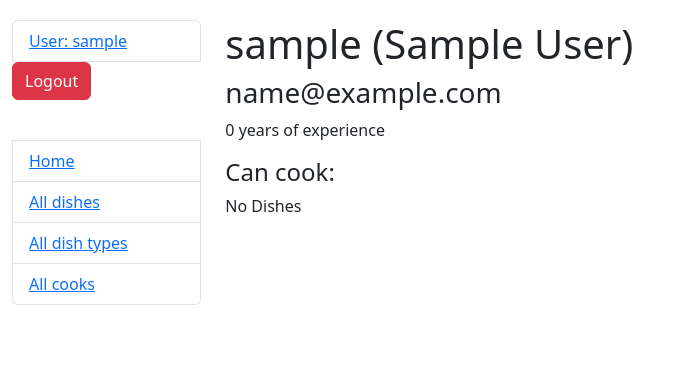
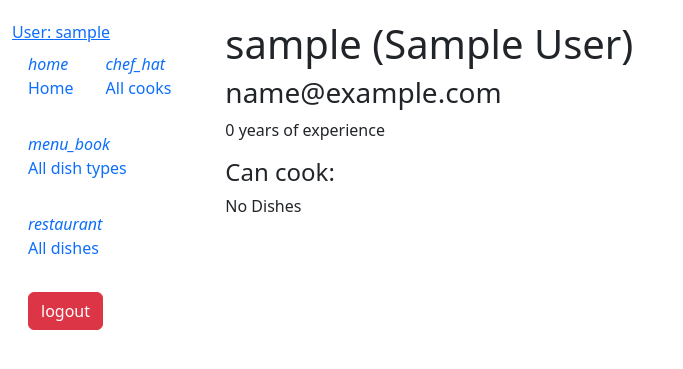
Before and after one commit to Komar88lvl/shynok, a Django app: page /kitchen/cooks/1/ in a window 1280 px wide. Shown: the top 369 px of the page, without its empty margins (0-683 px from the left). Run offline with Django 5.2, Linux system fonts and the light colour scheme; the visitor is signed in with stand-in values (Sample User, id 1); data comes from the database, SQL or seed files in the repository; data that the repository does not hold is empty.

Commit message:
Include downloaded template in sidebar

```diff
--- a/templates/includes/sidebar.html
+++ b/templates/includes/sidebar.html
@@ -1,28 +1,52 @@
-<ul class="sidebar-nav list-group">
+    <div class="sidebar" data-color="purple" data-background-color="white" data-image="/static/assets/img/sidebar-1.jpg">
+      <div class="logo">
+        <span class="simple-text logo-normal">
           {% if user.is_authenticated %}
             <li class="list-group-item">
               <a href="{% url 'kitchen:cook-detail' user.id %}">User:  {{ user.username }}</a>
             </li>
-      <form action="{% url 'logout' %}" method="post">
-        {% csrf_token %}
-        <button type="submit" class="btn btn-danger">Logout</button>
-      </form>
           {% else %}
             <li class="list-group-item">
               <a href="{% url 'login' %}">Login</a>
             </li>
           {% endif %}
+        </span>
+      </div>
+      <div class="sidebar-wrapper">
+        <ul class="nav">
+        {% if request.user.is_authenticated %}
+          <li class="nav-item {% if 'index' in segment %} active {% endif %}">
+            <a class="nav-link" href="{% url 'kitchen:index' %}">
+              <i class="material-symbols-outlined">home</i>
+              <p>Home</p>
+            </a>
+          </li>
+          <li class="nav-item {% if 'kitchen/cooks/' in request.path %} active {% endif %}">
+            <a class="nav-link" href="{% url 'kitchen:cook-list' %}">
+              <i class="material-symbols-outlined">chef_hat</i>
+              <p>All cooks</p>
+            </a>
+          </li>
+          <li class="nav-item {% if 'kitchen/dish-types/' in request.path %} active {% endif %}">
+            <a class="nav-link" href="{% url 'kitchen:dish-type-list' %}">
+              <i class="material-symbols-outlined">menu_book</i>
+              <p>All dish types</p>
+            </a>
+          </li>
+          <li class="nav-item {% if 'kitchen/dishes' in request.path %} active {% endif %}">
+            <a class="nav-link" href="{% url 'kitchen:dish-list' %}">
+              <i class="material-symbols-outlined">restaurant</i>
+              <p>All dishes</p>
+            </a>
+          </li>
           <br>
-  <li class="list-group-item">
-    <a href="{% url 'kitchen:index' %}">Home</a>
+          <li class="nav-item ">
+            <form action="{% url 'logout' %}" method="post" class="nav-link">
+              {% csrf_token %}
+              <p><button type="submit" class="btn btn-danger">logout</button></p>
+            </form>
           </li>
-  <li class="list-group-item">
-    <a href="{% url 'kitchen:dish-list' %}">All dishes</a>
-  </li>
-  <li class="list-group-item">
-    <a href="{% url 'kitchen:dish-type-list' %}">All dish types</a>
-  </li>
-  <li class="list-group-item">
-    <a href="{% url 'kitchen:cook-list' %}">All cooks</a>
-  </li>
+        {% endif %}
         </ul>
+      </div>
+    </div>
```
Lines whose indentation alone changed are shown as unchanged.
